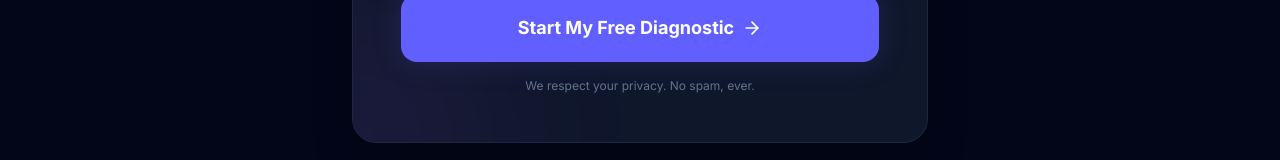
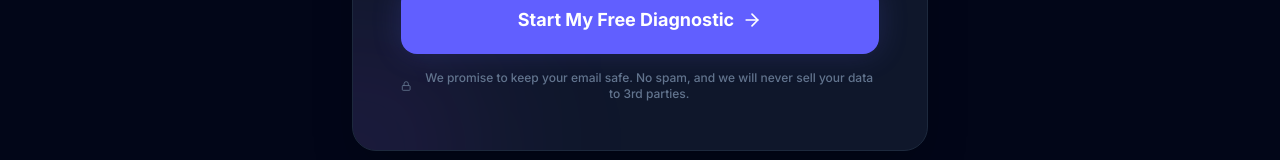
Before and after one commit to richardvanderkolk/the-rogue-puffin, a Next.js app: page /rogue-session/start in a window 1280 px wide. Shown: the part 591-751 px from the top of the page. Built offline with nearby package versions, Linux system fonts and the light colour scheme; no server answers.

Commit message:
style: enhance privacy microcopy and add lock icon on lead gate to increase trust

```diff
--- a/src/app/rogue-session/start/page.tsx
+++ b/src/app/rogue-session/start/page.tsx
@@ -2,7 +2,7 @@
 
 import { useState, useRef, useEffect } from "react";
 import { motion, AnimatePresence } from "framer-motion";
-import { ArrowRight, ChevronRight, Brain, Gauge, Unlock, Volume2, RotateCcw, BrainCircuit, Zap, Clock, TrendingUp, Search, CheckCircle, Sparkles, Target, Activity, Database } from "lucide-react";
+import { ArrowRight, ChevronRight, Brain, Gauge, Unlock, Volume2, RotateCcw, BrainCircuit, Zap, Clock, TrendingUp, Search, CheckCircle, Sparkles, Target, Activity, Database, Lock } from "lucide-react";
 import Link from "next/link";
 import { RogueSessionEngine } from "@/components/engines/RogueSessionEngine";
 import { ViewTracker } from "@/components/ViewTracker";
@@ -273,9 +273,10 @@ export default function RogueSessionPage() {
                                         {leadStatus === 'error' && (
                                             <p className="text-red-400 text-sm font-medium mt-2">Something went wrong. Please try again.</p>
                                         )}
-                                        <p className="text-xs text-slate-500 mt-4">
-                                            We respect your privacy. No spam, ever.
-                                        </p>
+                                        <div className="flex items-center justify-center gap-2 mt-4 text-xs text-slate-500 font-medium">
+                                            <Lock className="w-3 h-3" />
+                                            <span>We promise to keep your email safe. No spam, and we will never sell your data to 3rd parties.</span>
+                                        </div>
                                     </form>
                                 </div>
                             </div>
```
